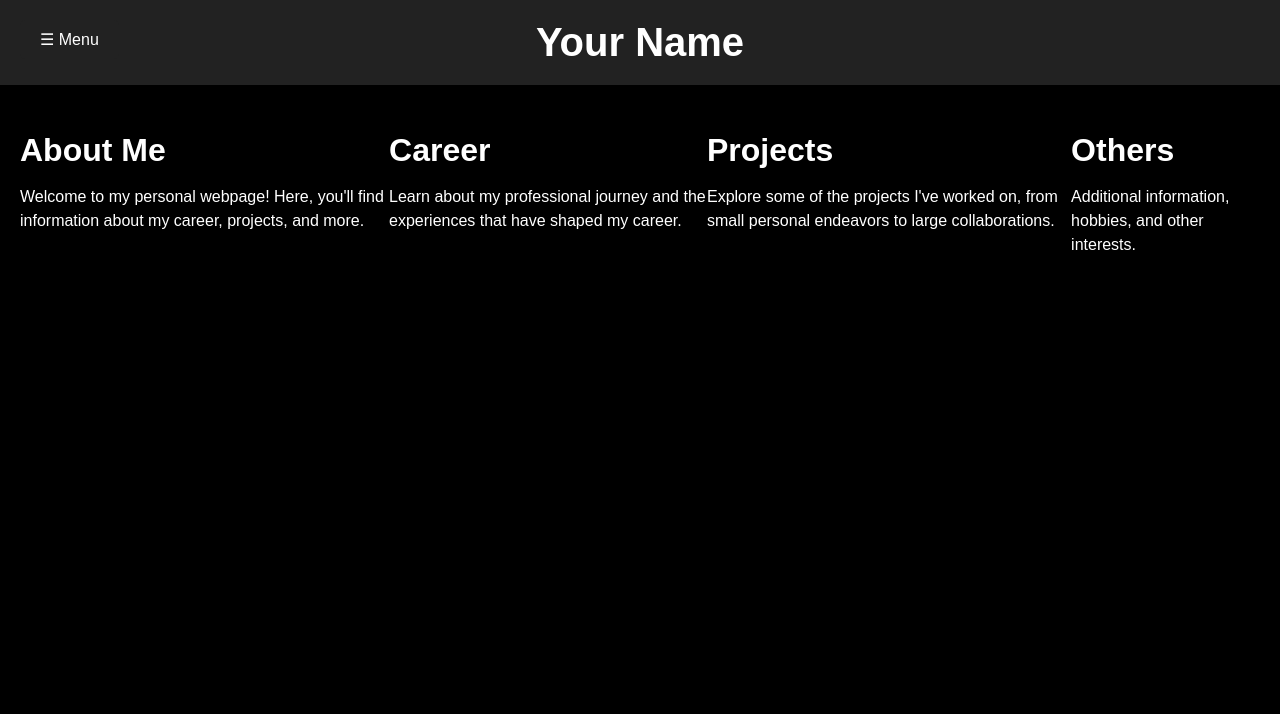
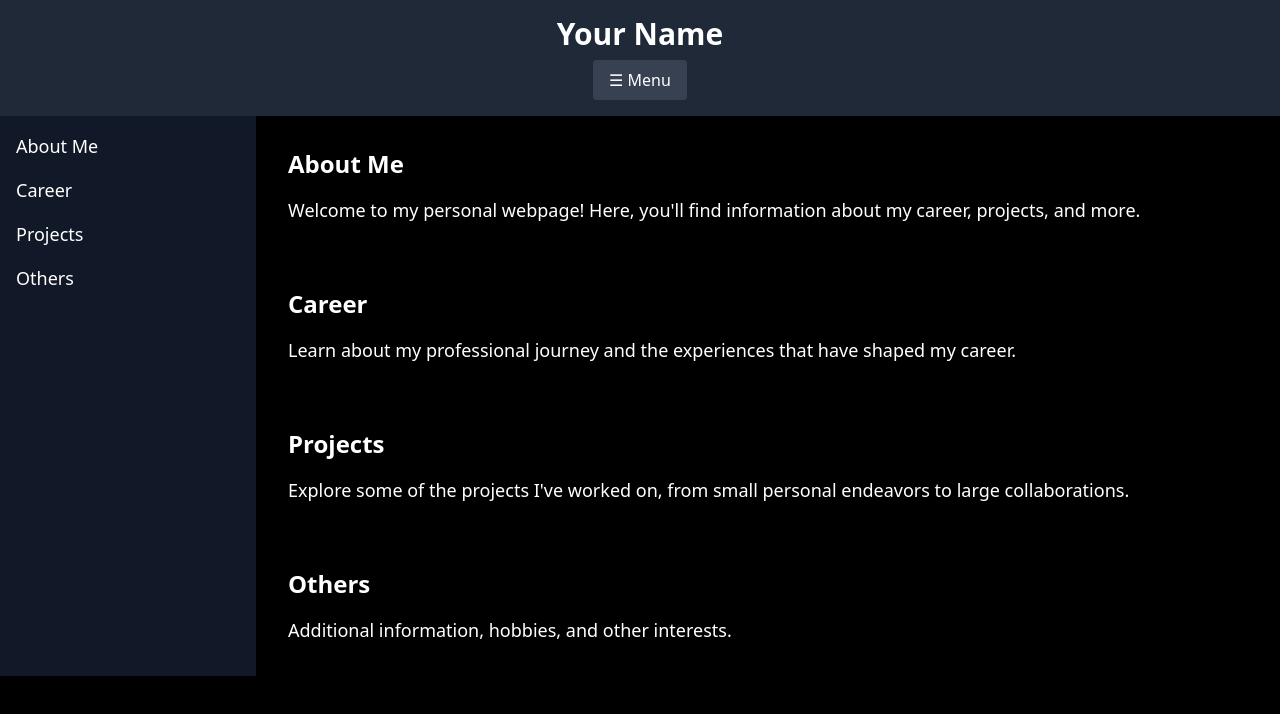
Before and after one commit to isifire/isifire.github.io, a plain HTML site: page index.html in a window 1280 px wide. Drawn offline with nearby package versions, Linux system fonts and the light colour scheme.

Commit message:
Update index.html

```diff
--- a/index.html
+++ b/index.html
@@ -4,139 +4,52 @@
   <meta charset="UTF-8">
   <meta name="viewport" content="width=device-width, initial-scale=1.0">
   <title>Simple Web</title>
-  <style>
-    body {
-      margin: 0;
-      padding: 0;
-      display: flex;
-      flex-direction: column;
-      height: 100vh;
-      background-color: #000;
-      color: #fff;
-      font-family: Arial, sans-serif;
-    }
-
-    header {
-      background-color: #222;
-      padding: 20px;
-      text-align: center;
-    }
-
-    header h1 {
-      margin: 0;
-      font-size: 2.5rem;
-    }
-
-    .nav-container {
-      position: relative;
-    }
-
-    nav {
-      position: absolute;
-      top: 0;
-      left: 0;
-      width: 250px;
-      height: 100%;
-      background-color: #111;
-      padding: 20px;
-      display: flex;
-      flex-direction: column;
-      gap: 10px;
-      transform: translateX(-100%);
-      transition: transform 0.3s ease-in-out;
-    }
-
-    nav.open {
-      transform: translateX(0);
-    }
-
-    nav a {
-      color: #fff;
-      text-decoration: none;
-      font-size: 1.2rem;
-      padding: 10px;
-      border-radius: 5px;
-      transition: background-color 0.3s;
-    }
-
-    nav a:hover {
-      background-color: #333;
-    }
-
-    .menu-button {
-      background-color: #222;
-      color: #fff;
-      border: none;
-      padding: 10px 20px;
-      font-size: 1rem;
-      cursor: pointer;
-      position: absolute;
-      top: 20px;
-      left: 20px;
-      border-radius: 5px;
-    }
-
-    main {
-      flex: 1;
-      padding: 20px;
-      display: flex;
-    }
-
-    section {
-      margin-bottom: 20px;
-    }
-
-    h1 {
-      font-size: 2rem;
-      margin-bottom: 1rem;
-    }
-
-    p {
-      font-size: 1rem;
-      line-height: 1.5;
-    }
-
-    .content {
-      flex: 1;
-    }
-  </style>
+  <script src="https://cdn.tailwindcss.com"></script>
   <script>
     function toggleMenu() {
       const nav = document.querySelector('nav');
-      nav.classList.toggle('open');
+      nav.classList.toggle('hidden');
     }
   </script>
 </head>
-<body>
-  <header>
-    <h1>Your Name</h1>
-    <button class="menu-button" onclick="toggleMenu()">☰ Menu</button>
+<body class="bg-black text-white font-sans">
+  <header class="bg-gray-800 p-4 text-center">
+    <h1 class="text-3xl font-bold">Your Name</h1>
+    <button
+      class="mt-2 bg-gray-700 hover:bg-gray-600 text-white px-4 py-2 rounded focus:outline-none focus:ring"
+      onclick="toggleMenu()">
+      ☰ Menu
+    </button>
   </header>
-  <div class="nav-container">
-    <nav>
-      <a href="#about">About Me</a>
-      <a href="#career">Career</a>
-      <a href="#projects">Projects</a>
-      <a href="#others">Others</a>
+
+  <div class="flex">
+    <nav class="bg-gray-900 w-64 p-4 hidden md:block">
+      <ul class="space-y-4">
+        <li><a href="#about" class="block text-lg hover:text-gray-300">About Me</a></li>
+        <li><a href="#career" class="block text-lg hover:text-gray-300">Career</a></li>
+        <li><a href="#projects" class="block text-lg hover:text-gray-300">Projects</a></li>
+        <li><a href="#others" class="block text-lg hover:text-gray-300">Others</a></li>
+      </ul>
     </nav>
-  </div>
-  <main class="content">
+
+    <main class="flex-1 p-8 space-y-16">
       <section id="about">
-      <h1>About Me</h1>
-      <p>Welcome to my personal webpage! Here, you'll find information about my career, projects, and more.</p>
+        <h2 class="text-2xl font-bold mb-4">About Me</h2>
+        <p class="text-lg">Welcome to my personal webpage! Here, you'll find information about my career, projects, and more.</p>
       </section>
       <section id="career">
-      <h1>Career</h1>
-      <p>Learn about my professional journey and the experiences that have shaped my career.</p>
+        <h2 class="text-2xl font-bold mb-4">Career</h2>
+        <p class="text-lg">Learn about my professional journey and the experiences that have shaped my career.</p>
       </section>
       <section id="projects">
-      <h1>Projects</h1>
-      <p>Explore some of the projects I've worked on, from small personal endeavors to large collaborations.</p>
+        <h2 class="text-2xl font-bold mb-4">Projects</h2>
+        <p class="text-lg">Explore some of the projects I've worked on, from small personal endeavors to large collaborations.</p>
       </section>
       <section id="others">
-      <h1>Others</h1>
-      <p>Additional information, hobbies, and other interests.</p>
+        <h2 class="text-2xl font-bold mb-4">Others</h2>
+        <p class="text-lg">Additional information, hobbies, and other interests.</p>
       </section>
     </main>
+  </div>
 </body>
 </html>
```
Lines whose indentation alone changed are shown as unchanged.
